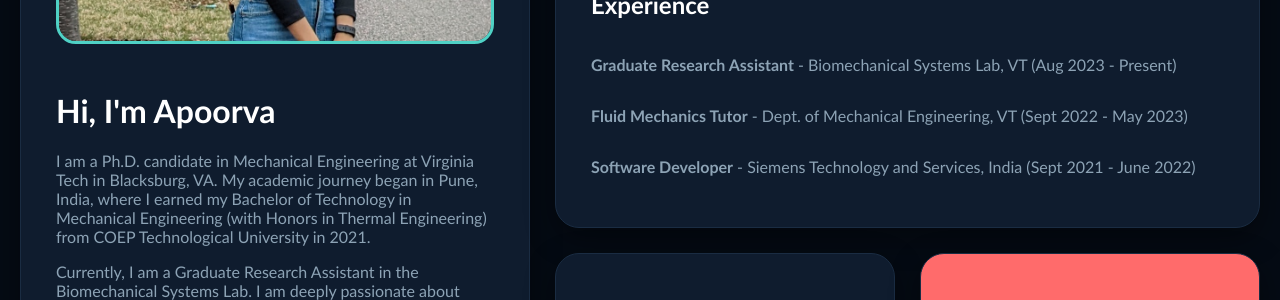
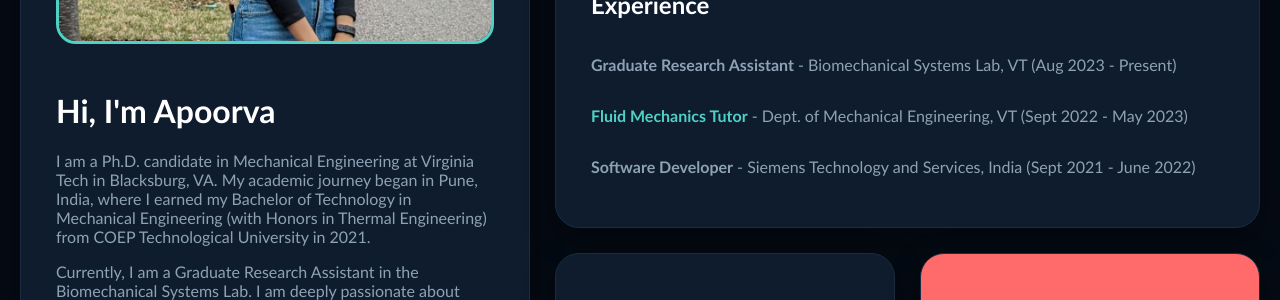
Before and after one commit to apoorvakhairnar/apoorvakhairnar.github.io, a Jekyll site: the page built from index.md, in a window 1280 px wide. Shown: the part 503-803 px from the top of the page. Built offline with Jekyll 4.4.1, drawn with Linux system fonts in a browser that asks for light colours.

Commit message:
modified:   index.md

```diff
--- a/index.md
+++ b/index.md
@@ -40,7 +40,7 @@
   <div class="bento-card experience-box">
     <h2>Experience</h2>
     <p><strong>Graduate Research Assistant</strong> - Biomechanical Systems Lab, VT (Aug 2023 - Present)</p>
-    <p><strong>Fluid Mechanics Tutor</strong> - Dept. of Mechanical Engineering, VT (Sept 2022 - May 2023)</p>
+    <p><strong style="color: var(--color-accent);">Fluid Mechanics Tutor</strong> - Dept. of Mechanical Engineering, VT (Sept 2022 - May 2023)</p>
     <p><strong>Software Developer</strong> - Siemens Technology and Services, India (Sept 2021 - June 2022)</p>
     <!-- <a href="{{ '/pages/experience' | relative_url }}"><span>View More →</span></a> -->
   </div>
```
